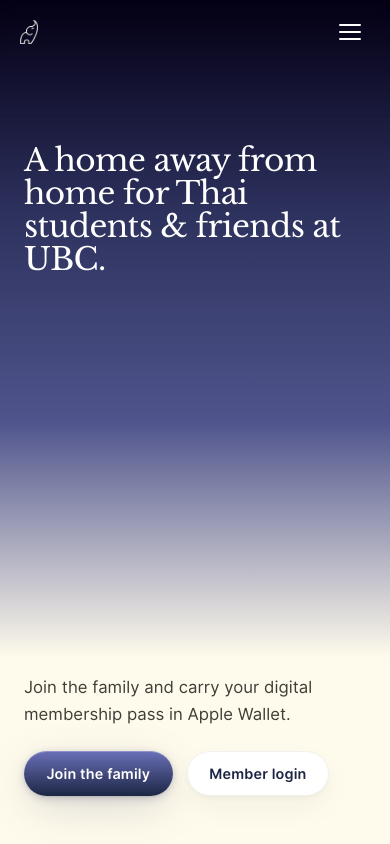
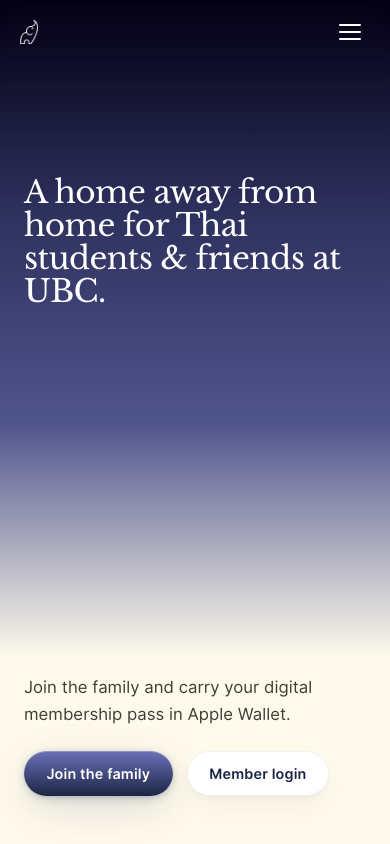
Before and after one commit to ubcthaiaiyara/website, a Next.js app: page / in a window 390 px wide. Shown: the top 844 px of the page. Built offline with nearby package versions, Linux system fonts and the light colour scheme; no server answers.

Commit message:
style(mobile): nudge hero title lower

```diff
--- a/app/globals.css
+++ b/app/globals.css
@@ -989,7 +989,7 @@ body:has(.hero) .site-header:not(.is-scrolled):not(.is-open) .button:hover {
    airy on a phone, so scale it down while keeping the top/middle gaps even. */
 @media (max-width: 640px) {
     .hero-inner {
-        padding: 9rem 1.5rem 3rem;
+        padding: 11rem 1.5rem 3rem;
     }
 
     .hero h1 {
```
